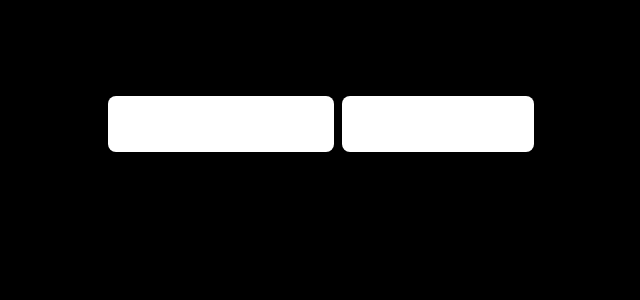
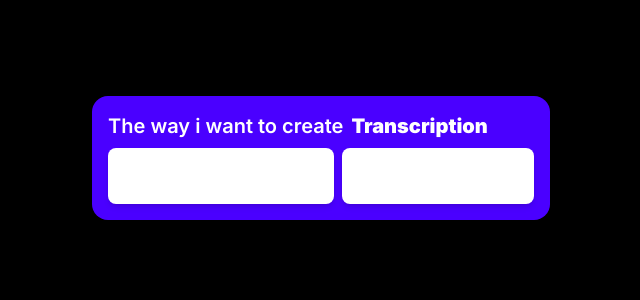
Before and after one commit to 1Like1Prayer/EditEase, a Next.js app: page / in a window 1280 px wide. Shown: the top 300 px of the page, without its empty margins (319-959 px from the left). Built offline with nearby package versions, Linux system fonts and the light colour scheme.

Commit message:
add card

```diff
--- a/src/app/components/ButtonGroupSelector/ButtonGroupSelector.tsx
+++ b/src/app/components/ButtonGroupSelector/ButtonGroupSelector.tsx
@@ -28,7 +28,7 @@ export const ButtonGroupSelector = ({ elementProps }: ButtonGroupProps) => {
             key={elementProp.title}
             value={elementProp.title}
             className={({ active, checked }) =>
-              `${checked ? 'bg-sky-900/75 text-white' : 'bg-white'}
+              `${checked ? 'bg-secondary/75 text-white' : 'bg-white'}
                     focus:outline-none\ } relative flex cursor-pointer space-y-6 rounded-lg px-5
                 py-4 shadow-md`
             }
--- a/src/app/page.tsx
+++ b/src/app/page.tsx
@@ -10,12 +10,17 @@ import { PersonIcon } from '@/app/components/icons/PersonIcon';
 export default function Home() {
   return (
     <main className='flex min-h-screen flex-col items-center justify-between p-24'>
+      <div className='card flex space-y-2 bg-primary p-4'>
+        <p className='card-title'>
+          The way i want to create<b>Transcription</b>
+        </p>
         <ButtonGroupSelector
           elementProps={[
             { title: 'Original Transcription', suffixIcon: <BracketsIcon /> },
             { title: 'My Transcription', suffixIcon: <PersonIcon /> },
           ]}
         />
+      </div>
     </main>
   );
 }
```
Lines whose indentation alone changed are shown as unchanged.
